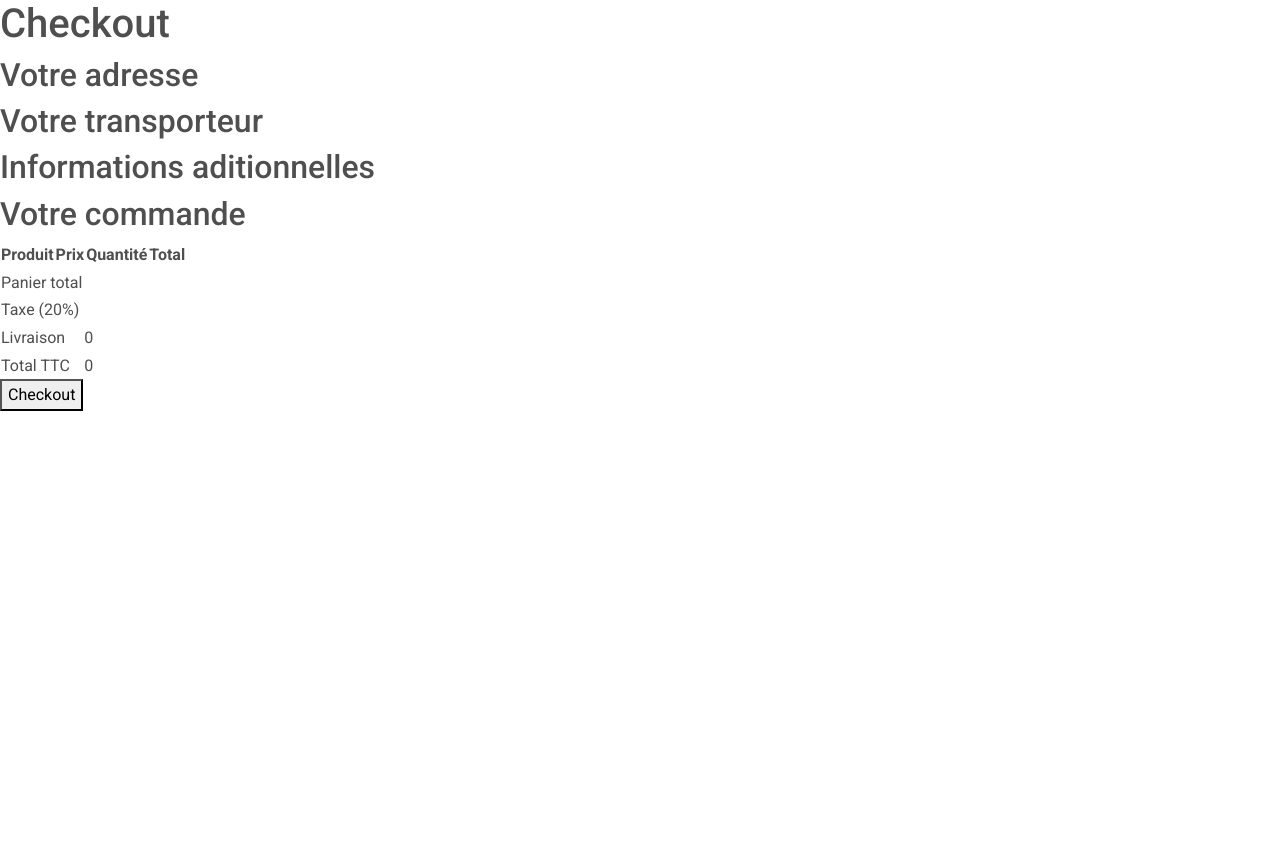
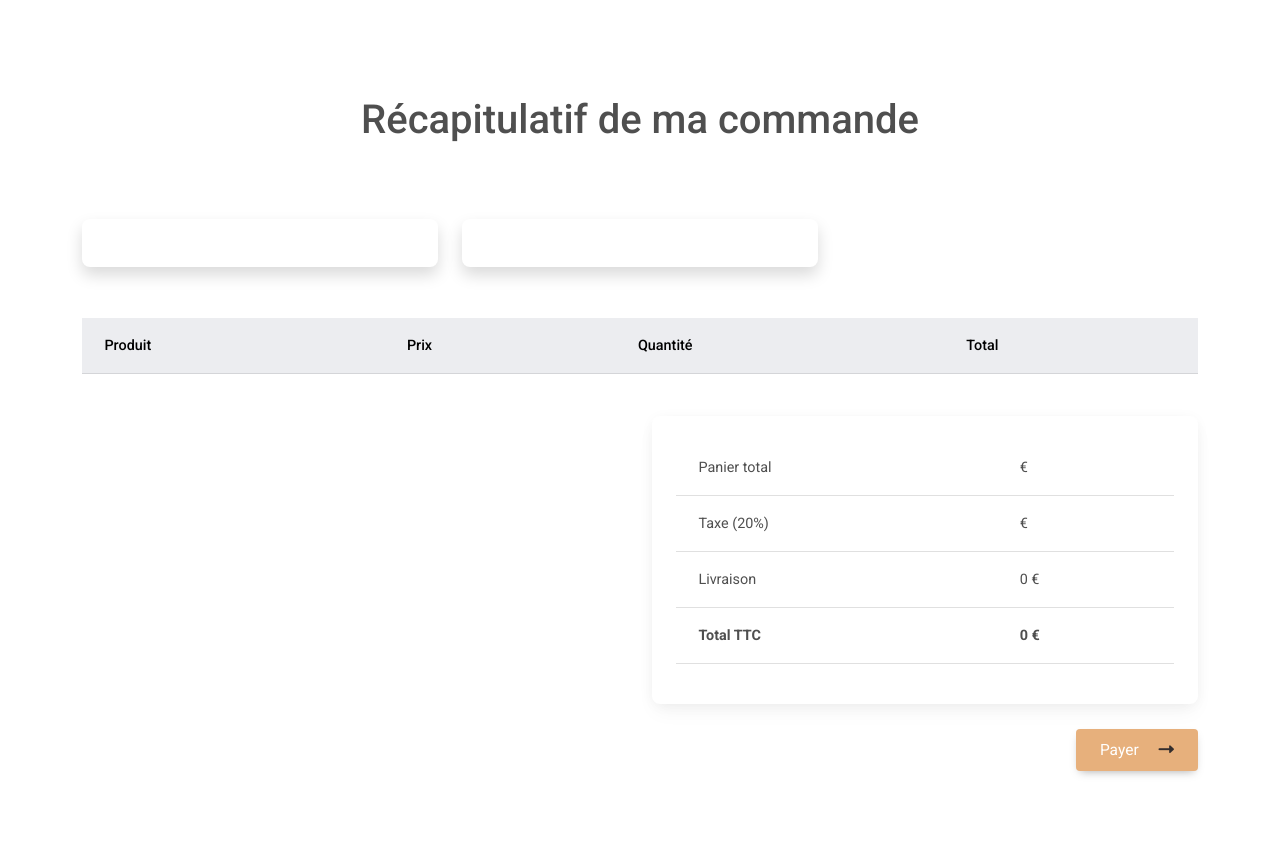
Before and after one commit to 0xArthem/EcommerceBlog-Symfony, a Symfony app: template templates/checkout/confirm.html.twig in a window 1280 px wide. Shown: the part 59-926 px from the top of the page. Before the commit the page ends 470 px from the top, so only its background shows below. Run offline with Twig, Linux system fonts and the light colour scheme; the template is opened without the code that fills it, so the values that code supplies are empty; some libraries are stand-ins or nearby versions.

Commit message:
48 - Front-end : page checkout confirm, design

```diff
--- a/templates/checkout/confirm.html.twig
+++ b/templates/checkout/confirm.html.twig
@@ -8,91 +8,110 @@
 {% endblock %}
 
 {% block body %}
-	<div>
-		<div>
-			<h1>Checkout</h1>
+	<div class="py-5">
+		<div class="container my-5">
+			<h1 class="mb-4 text-center">Récapitulatif de ma commande</h1>
 
-			<h2>Votre adresse</h2>
-			{{ address | replace({"[spr]" : "<br>"}) | raw }}
+			<br><br>
 
-			<h2>Votre transporteur</h2>
-			{{ carrier | replace({"[spr]" : "<br>"}) | raw }}
+			<div class="row">
+				<div class="col-md-4">
+					<div class="card shadow">
+						<div class="card-body h-100">
+							<p class="card-text">{{ address | replace({"[spr]" : "<br>"}) | raw }}</p>
+						</div>
+					</div>
+				</div>
+				<div class="col-md-4">
+					<div class="card shadow">
+						<div class="card-body h-100">
+							<p class="card-text">{{ carrier | replace({"[spr]" : "<br>"}) | raw }}</p>
+						</div>
+					</div>
+				</div>
+				{% if information %}
+					<div class="col-md-4">
+						<div class="card shadow">
+							<div class="card-body h-100">
+								<p class="card-text">{{ information | raw }}</p>
+							</div>
+						</div>
+					</div>
+				{% endif %}
+			</div>
 
-			<h2>Informations aditionnelles</h2>
-			{% if information %}
-				{{ information | raw }}
-			{% endif %}
+			<br><br>
 
-
-			<h2>Votre commande</h2>
-			<table>
-				<thead>
+			<div class="table-responsive">
+				<table class="table table-hover">
+					<thead class="table-secondary">
 						<tr>
-						<th>Produit</th>
-						<th>Prix</th>
-						<th>Quantité</th>
-						<th>Total</th>
+							<th scope="col">Produit</th>
+							<th scope="col">Prix</th>
+							<th scope="col">Quantité</th>
+							<th scope="col">Total</th>
 						</tr>
 					</thead>
 					<tbody>
 						{% for element in cart.products %}
 							<tr>
-							<td>
-								{{ element.product.name }}
-							</td>
-							<td>
-								{{ element.product.price }}
-							</td>
-							<td>
-								{{ element.quantity }}
-							</td>
-							<td>
-								{{ element.quantity * (element.product.price) }}
-							</td>
+								<td>{{ element.product.name }}</td>
+								<td>{{ element.product.price }}</td>
+								<td>{{ element.quantity }}</td>
+								<td>{{ element.quantity * (element.product.price) }}</td>
 							</tr>
 						{% endfor %}
 					</tbody>
 				</table>
-			<table>
+			</div>
+
+			<br>
+
+			<div class="row justify-content-end">
+				<div class="col-md-6">
+					<div class="card">
+						<div class="card-body">
+							<table class="table table-hover">
 								<tbody>
 									<tr>
-						<td>
-							Panier total
-						</td>
-						<td>
-							{{ cart.data.subTotalHT }}
-						</td>
+										<td>Panier total</td>
+										<td class="text-right">{{ cart.data.subTotalHT }}
+											€</td>
+									</tr>
+									<tr>
+										<td>Taxe (20%)</td>
+										<td class="text-right">{{ cart.data.taxe }}
+											€</td>
+									</tr>
+									<tr>
+										<td>Livraison
+											{{ carrier.name }}</td>
+										<td class="text-right">{{ carrier.price / 100 }}
+											€</td>
 									</tr>
 									<tr>
 										<td>
-							Taxe (20%)
+											<strong>Total TTC</strong>
 										</td>
-						<td>
-							{{ cart.data.taxe }}
-						</td>
-					</tr>
-					<tr>
-						<td>
-							Livraison
-							{{ carrier.name }}
-						</td>
-						<td>
-							{{ carrier.price / 100 }}
-						</td>
-					</tr>
-					<tr>
-						<td>
-							Total TTC
-						</td>
-						<td>
-							{{ cart.data.subTotalTTC + (carrier.price / 100) }}
+										<td class="text-right">
+											<strong>{{ cart.data.subTotalTTC + (carrier.price / 100) }}
+												€</strong>
 										</td>
 									</tr>
 								</tbody>
 							</table>
-
+						</div>
+					</div>
+				</div>
+			</div>
+			<br>
 			{# <form action="{{ path('create-checkout-session') }}" method="POST" enctype="multipart/form-data"> #}
-			<button type="submit" id="checkout-button">Checkout</button>
+			<div class="d-flex justify-content-end">
+				<button type="submit" class="btn btn-voir-fiche-produit" id="checkout-button">
+					Payer
+					<i class="fas fa-right-long text-dark ms-3"></i>
+				</button>
+			</div>
 			{# </form> #}
 
 		</div>
--- a/templates/include/product.html.twig
+++ b/templates/include/product.html.twig
@@ -8,7 +8,9 @@
 				</button>
 			</h5>
 			<h5 class="card-title mb-2">{{ product.name }}</h5>
-			<p class="card-text">{{ product.description|raw }}</p>
+			<p class="card-text">
+				{{ product.description|striptags|length > 190 ? product.description|striptags|slice(0, 190) ~ '...' : product.description|striptags }}
+			</p>
 			<div class="d-flex justify-content-center align-items-center">
 				<button class="btn btn-voir-fiche-produit mx-1" type="button">
 					Consulter la fiche produit
```
Also changed, not shown: templates/home/product.html.twig (+3 -8 lines). Lines whose indentation alone changed are shown as unchanged.
